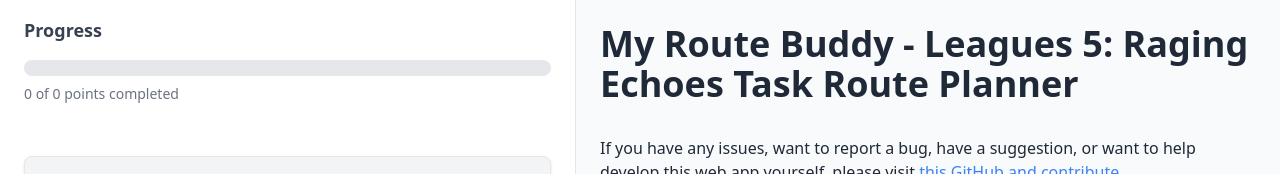
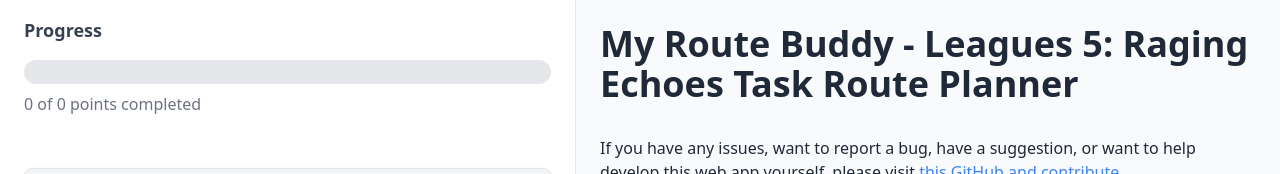
Before and after one commit to robert-w-gries/myroutebuddy, a Nuxt app: page / in a window 1280 px wide. Shown: the top 174 px of the page. Built offline with nearby package versions, Linux system fonts and the light colour scheme; no server answers.

Commit message:
enlarge progress bar and points text (#31)

```diff
--- a/app.vue
+++ b/app.vue
@@ -6,13 +6,13 @@
         <!-- Progress Section -->
         <div class="mt-4">
           <h3 class="text-lg font-semibold text-gray-700 mb-4 dark:text-gray-200">Progress</h3>
-          <div class="w-full bg-gray-200 rounded-full h-4">
+          <div class="w-full bg-gray-200 rounded-full h-6">
             <div
-              class="bg-blue-500 h-4 rounded-full transition-all"
+              class="bg-blue-500 h-6 rounded-full transition-all"
               :style="{ width: progressPercentage + '%' }"
             ></div>
           </div>
-          <p class="text-sm text-gray-500 mt-2 dark:text-gray-400">
+          <p class="text-md text-gray-500 mt-2 dark:text-gray-400">
             {{ completedPoints }} of {{ totalPoints }} points completed
           </p>
         </div>
```
